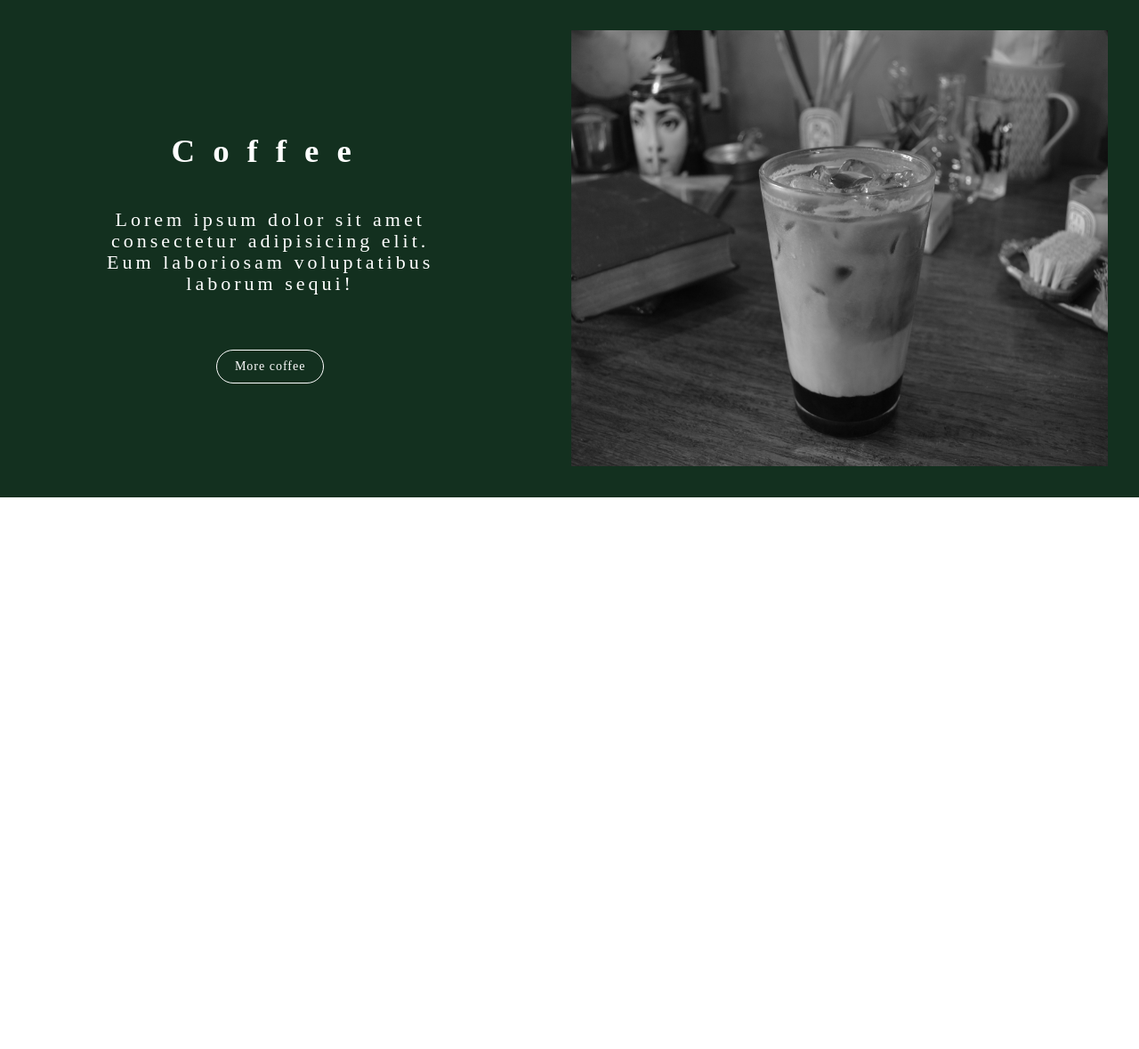
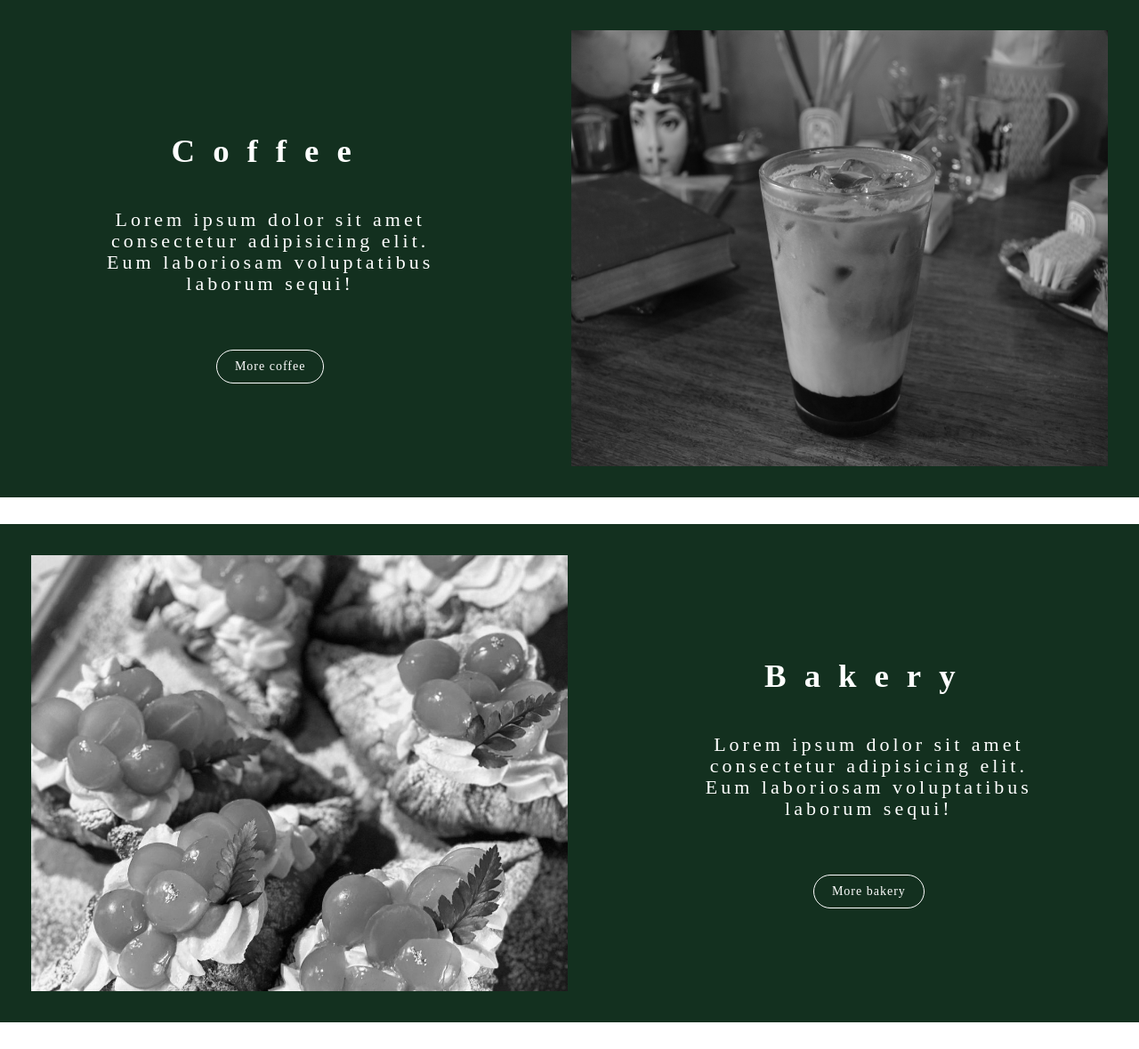
Before and after one commit to devVenny/cafe-hompage, a Node server app: page / in a window 1280 px wide. Shown: the part 1470-2649 px from the top of the page at 89% size. Before the commit the page ends 2029 px from the top, so only its background shows below. Run offline with Node 20, Linux system fonts and the light colour scheme; some libraries are stand-ins or nearby versions.

Commit message:
bakery 섹션 ejs, css 스타일링

```diff
--- a/app/src/public/css/home.css
+++ b/app/src/public/css/home.css
@@ -10,6 +10,8 @@
   --deep-green: #13301f;
   --border-grey: rgba(0, 0, 0, 0.1);
 }
+
+/* Global css */
 
 * {
   color: var(--font-color-main);
@@ -32,112 +34,7 @@ body {
   position: relative;
 }
 
-/* Section */
-.section {
-  max-width: 1440px;
-  text-align: center;
-  box-sizing: border-box;
-  margin: 0px auto;
-}
-
-.section-layout {
-  background-color: var(--deep-green);
-  margin-bottom: 30px;
-  box-sizing: border-box;
-}
-
-.section-text {
-  text-align: center;
-  padding: 32px 40px;
-  display: flex;
-  flex-direction: column;
-  justify-content: center;
-  width: 50%;
-}
-
-.btn {
-  letter-spacing: 1px;
-  padding: 6px 20px;
-  border-radius: 20px;
-  font-weight: 400;
-  transition: all 0.2s ease-in-out;
-  font-size: 14px;
-  border: 1px solid black;
-}
-
-.section-title {
-  font-weight: 700;
-  font-size: 2.3rem;
-  letter-spacing: 20px;
-  color: #ffffff;
-}
-
-.section-description {
-  max-width: 400px;
-  margin: 0 auto;
-  margin-bottom: 40px;
-}
-
-.section-description h3 {
-  font-weight: 400;
-  font-size: 22px;
-  letter-spacing: 4px;
-}
-
-.section-title,
-.section-description h3,
-.section-btn {
-  color: #ffffff;
-}
-
-.section-btn {
-  border: 1px solid #ffffff;
-  margin: 0 auto;
-}
-
-.section-btn:hover {
-  background-color: rgba(245, 245, 245, 0.397);
-}
-
-.section-image-container {
-  width: 50%;
-  margin: 35px;
-  overflow: hidden;
-}
-
-/* header */
-
-#home {
-  height: calc(100vh - 106px);
-  width: 100%;
-  position: relative;
-}
-
-.home-text {
-  position: absolute;
-  top: 52%;
-  left: 50%;
-  transform: translate(-50%, -50%);
-  width: 100%;
-  font-weight: 600;
-  text-align: center;
-}
-
-.home-title {
-  font-size: 72px;
-  font-weight: 400;
-  letter-spacing: 1.1rem;
-}
-
-.home-subtitle {
-  font-size: 24px;
-  margin-top: 40px;
-}
-
-button {
-  all: unset;
-  cursor: pointer;
-}
+/* HEADER */
 
 #header {
   color: black;
@@ -238,6 +135,113 @@ button {
 
 .login-btn:hover {
   background-color: rgba(0, 0, 0, 0.7);
+}
+
+/* SECTION */
+.section {
+  max-width: 1440px;
+  text-align: center;
+  box-sizing: border-box;
+  margin: 0px auto;
+}
+
+.section-layout {
+  background-color: var(--deep-green);
+  margin-bottom: 30px;
+  box-sizing: border-box;
+}
+
+.section-text {
+  text-align: center;
+  padding: 32px 40px;
+  display: flex;
+  flex-direction: column;
+  justify-content: center;
+  width: 50%;
+}
+
+.btn {
+  letter-spacing: 1px;
+  padding: 6px 20px;
+  border-radius: 20px;
+  font-weight: 400;
+  transition: all 0.2s ease-in-out;
+  font-size: 14px;
+  border: 1px solid black;
+}
+
+.section-title {
+  font-weight: 700;
+  font-size: 2.3rem;
+  letter-spacing: 20px;
+  color: #ffffff;
+}
+
+.section-description {
+  max-width: 400px;
+  margin: 0 auto;
+  margin-bottom: 40px;
+}
+
+.section-description h3 {
+  font-weight: 400;
+  font-size: 22px;
+  letter-spacing: 4px;
+}
+
+.section-title,
+.section-description h3,
+.section-btn {
+  color: #ffffff;
+}
+
+.section-btn {
+  border: 1px solid #ffffff;
+  margin: 0 auto;
+}
+
+.section-btn:hover {
+  background-color: rgba(245, 245, 245, 0.397);
+}
+
+.section-image-container {
+  width: 50%;
+  margin: 35px;
+  overflow: hidden;
+}
+
+/* HOME */
+
+#home {
+  height: calc(100vh - 106px);
+  width: 100%;
+  position: relative;
+}
+
+.home-text {
+  position: absolute;
+  top: 52%;
+  left: 50%;
+  transform: translate(-50%, -50%);
+  width: 100%;
+  font-weight: 600;
+  text-align: center;
+}
+
+.home-title {
+  font-size: 72px;
+  font-weight: 400;
+  letter-spacing: 1.1rem;
+}
+
+.home-subtitle {
+  font-size: 24px;
+  margin-top: 40px;
+}
+
+button {
+  all: unset;
+  cursor: pointer;
 }
 
 /* ABOUT */
@@ -350,38 +354,6 @@ button {
   background-color: #717171;
 }
 
-/* ----> leaves */
-
-.leaf {
-  display: block;
-  width: 110px;
-  position: absolute;
-  z-index: -100;
-}
-
-.leaf-blue {
-  top: 80%;
-  transform: rotate(10deg);
-}
-
-.leaf-green {
-  top: 2%;
-  left: 13%;
-  transform: rotate(-5deg);
-}
-
-.leaf-red--big {
-  top: 0;
-  right: 5%;
-  transform: rotate(10deg);
-}
-
-.leaf-red--small {
-  top: 50%;
-  left: 10%;
-  transform: rotate(-20deg);
-}
-
 /* COFFEE */
 
 #coffee {
@@ -414,3 +386,16 @@ button {
   filter: grayscale(0);
   transform: scale(1.04);
 }
+
+/* BAKERY */
+
+#bakery {
+  background-color: var(--deep-green);
+  display: flex;
+  justify-content: space-between;
+  height: 70vh;
+}
+
+.bakery-right {
+  width: 50%;
+}
--- a/app/src/views/home/main.ejs
+++ b/app/src/views/home/main.ejs
@@ -91,5 +91,20 @@
         <div class="section-image brown-latte"></div>
       </div>
     </section>
+
+
+    <!-- Bakery -->
+    <section id="bakery" class="section section-layout">
+      <div class="section-image-container">
+        <div class="section-image bakery-image"></div>
+      </div>
+      <div class="section-text">
+          <h1 class="section-title">Bakery</h1>
+        <div class="section-description">
+          <h3>Lorem ipsum dolor sit amet consectetur adipisicing elit. Eum laboriosam voluptatibus laborum sequi!</h3>
+        </div>
+        <button class="btn section-btn">More bakery</button>
+      </div>
+    </section>
   </body>
 </html>
```
